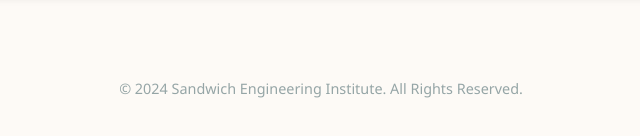
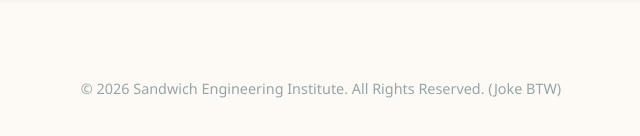
Before and after one commit to Johndinglesin/How-to-make-a-sandwich, a plain HTML site: page index.html in a window 1280 px wide. Shown: the part 2162-2298 px from the top of the page, 319-959 px from the left. Drawn offline with Linux system fonts and the light colour scheme.

Commit message:
Update copyright year to 2026
(Joke BTW)

```diff
--- a/index.html
+++ b/index.html
@@ -265,7 +265,7 @@
 </div>
 
 <div class="footer">
-    &copy; 2024 Sandwich Engineering Institute. All Rights Reserved.
+    &copy; 2026 Sandwich Engineering Institute. All Rights Reserved. (Joke BTW)
 </div>
 
 </body>
```
